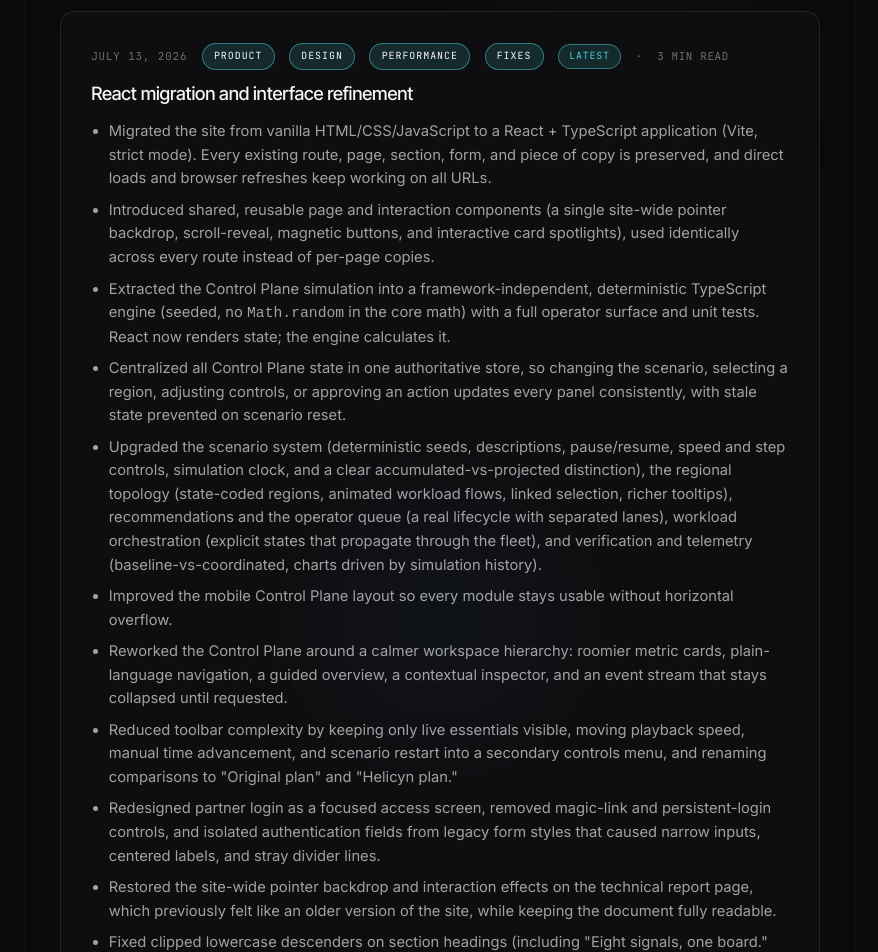
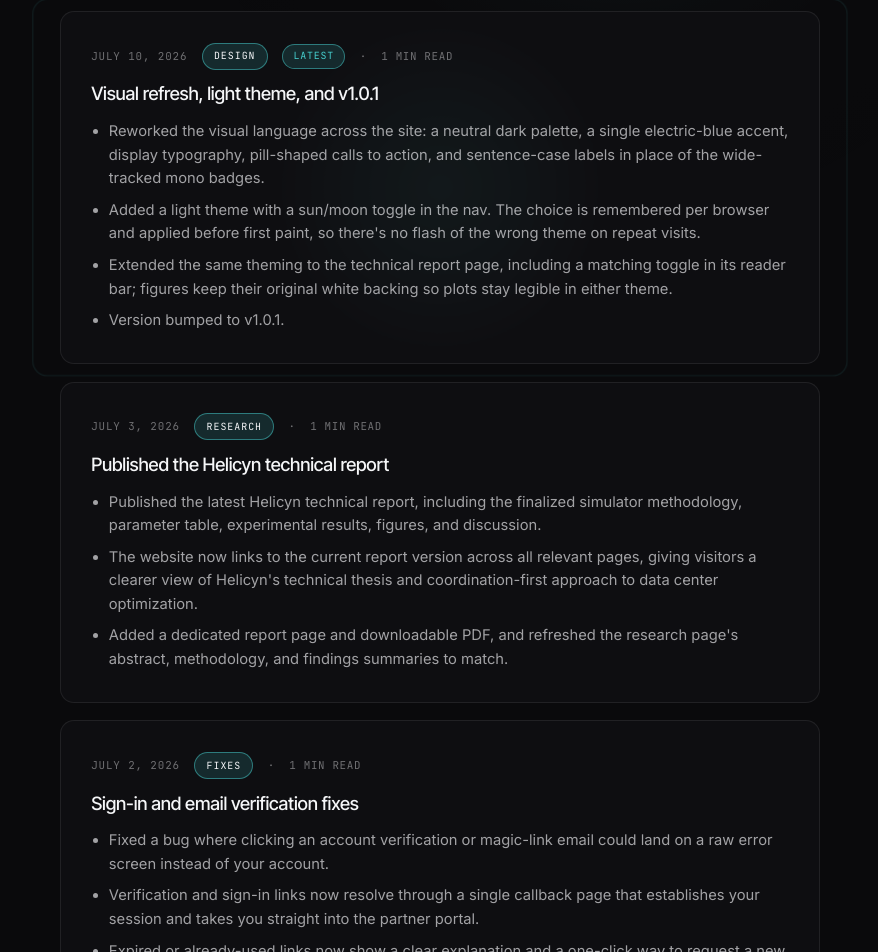
Before and after one commit to Jhuang2024/helicyn, a React (Vite) app: page /patch-notes in a window 1280 px wide. Shown: the part 560-1512 px from the top of the page, without its empty margins (17-895 px from the left). Built offline with nearby package versions, Linux system fonts and the light colour scheme; no server answers.

Commit message:
Render patch notes from canonical source

```diff
--- a/src/pages/PatchNotesPage.tsx
+++ b/src/pages/PatchNotesPage.tsx
@@ -3,52 +3,10 @@
 import { VERSION, BUILD_SHORT } from '@/app/version';
 import rawPatchNotes from '../../legacy/patch-notes.html?raw';
 
-/**
- * The new release entry for the React migration. Every claim here corresponds to
- * work that is actually implemented and verified (build + tests) in this
- * release: no aspirational items. It keeps the "research preview" framing.
- */
-const NEW_ENTRY_HTML = `
-      <article class="patchcard pglow-ring" data-reveal style="--i:0" data-tag="Product">
-        <div class="patchcard__meta">
-          <time class="mono patchcard__date" datetime="2026-07-13">July 13, 2026</time>
-          <span class="patchtag">Product</span>
-          <span class="patchtag">Design</span>
-          <span class="patchtag">Performance</span>
-          <span class="patchtag">Fixes</span>
-          <span class="pbadge pbadge--signal">Latest</span>
-          <span class="mono patchcard__read">3 min read</span>
-        </div>
-        <h3 class="patchcard__title">React migration and interface refinement</h3>
-        <ul class="patchcard__body">
-          <li>Migrated the site from vanilla HTML/CSS/JavaScript to a React + TypeScript application (Vite, strict mode). Every existing route, page, section, form, and piece of copy is preserved, and direct loads and browser refreshes keep working on all URLs.</li>
-          <li>Introduced shared, reusable page and interaction components (a single site-wide pointer backdrop, scroll-reveal, magnetic buttons, and interactive card spotlights), used identically across every route instead of per-page copies.</li>
-          <li>Extracted the Control Plane simulation into a framework-independent, deterministic TypeScript engine (seeded, no <code>Math.random</code> in the core math) with a full operator surface and unit tests. React now renders state; the engine calculates it.</li>
-          <li>Centralized all Control Plane state in one authoritative store, so changing the scenario, selecting a region, adjusting controls, or approving an action updates every panel consistently, with stale state prevented on scenario reset.</li>
-          <li>Upgraded the scenario system (deterministic seeds, descriptions, pause/resume, speed and step controls, simulation clock, and a clear accumulated-vs-projected distinction), the regional topology (state-coded regions, animated workload flows, linked selection, richer tooltips), recommendations and the operator queue (a real lifecycle with separated lanes), workload orchestration (explicit states that propagate through the fleet), and verification and telemetry (baseline-vs-coordinated, charts driven by simulation history).</li>
-          <li>Improved the mobile Control Plane layout so every module stays usable without horizontal overflow.</li>
-          <li>Reworked the Control Plane around a calmer workspace hierarchy: roomier metric cards, plain-language navigation, a guided overview, a contextual inspector, and an event stream that stays collapsed until requested.</li>
-          <li>Reduced toolbar complexity by keeping only live essentials visible, moving playback speed, manual time advancement, and scenario restart into a secondary controls menu, and renaming comparisons to "Original plan" and "Helicyn plan."</li>
-          <li>Redesigned partner login as a focused access screen, removed magic-link and persistent-login controls, and isolated authentication fields from legacy form styles that caused narrow inputs, centered labels, and stray divider lines.</li>
-          <li>Restored the site-wide pointer backdrop and interaction effects on the technical report page, which previously felt like an older version of the site, while keeping the document fully readable.</li>
-          <li>Fixed clipped lowercase descenders on section headings (including "Eight signals, one board." and "From signal to verified action.") at the root, using a shared, descender-safe heading and reveal system, and audited every other heading and route for the same problem.</li>
-          <li>Accessibility and performance improvements: semantic landmarks, keyboard-accessible controls, reduced-motion support, route-level code splitting, and lazy-loaded visualization code so reading a static page never downloads the Control Plane bundle.</li>
-          <li>Standardized punctuation across source, tests, documentation, and legacy assets so the repository no longer contains em dashes.</li>
-          <li>Verified through type checking, linting, automated tests, and a production build. Version bumped to v${VERSION}.</li>
-        </ul>
-      </article>
-`;
-
 function buildPatchNotesMain(): string {
-  let main = extractMain(rawPatchNotes);
-  // Demote the previous "Latest" entry: drop its highlight ring and badge.
-  main = main.replace('<span class="pbadge pbadge--signal">Latest</span>', '');
-  main = main.replace('patchcard pglow-ring', 'patchcard');
-  // Insert the new release at the top of the changelog list.
-  main = main.replace('<div class="patchlist">', '<div class="patchlist">' + NEW_ENTRY_HTML);
+  const main = extractMain(rawPatchNotes);
   // Keep the header build chip in sync with the shared version source.
-  main = main.replace(/Build v[0-9.]+ · [0-9.]+/g, `Build v${VERSION} · ${BUILD_SHORT}`);
-  return main;
+  return main.replace(/Build v[0-9.]+ · [0-9.]+/g, `Build v${VERSION} · ${BUILD_SHORT}`);
 }
 
 const MAIN = buildPatchNotesMain();
```
